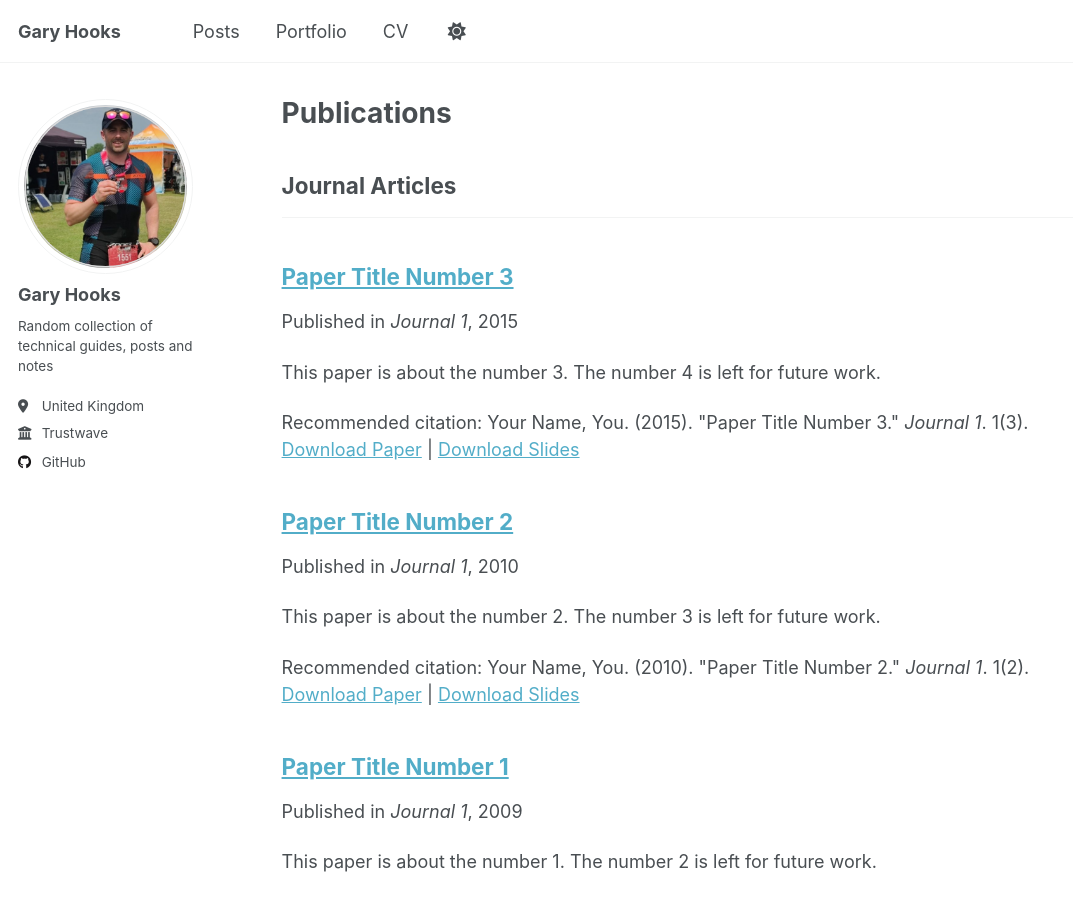
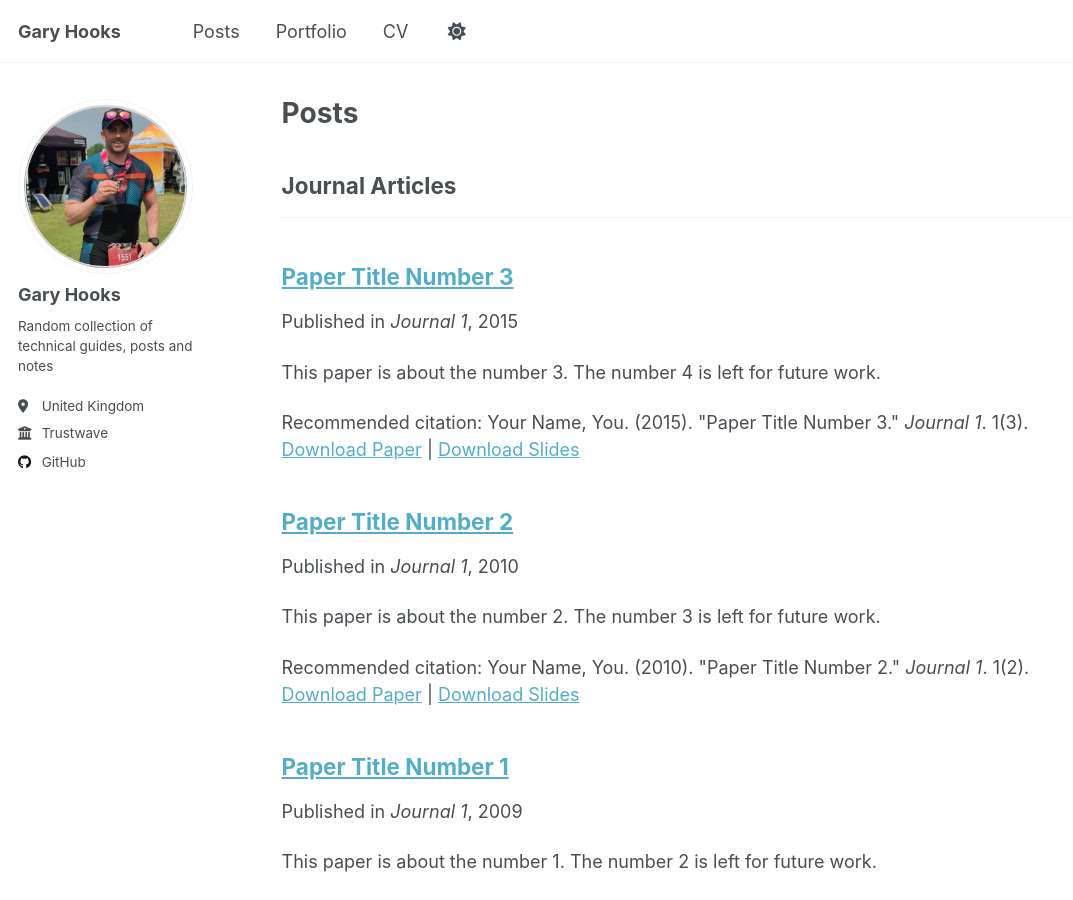
Before and after one commit to garyhooks/garyhooks.github.io, a Jekyll site: the page built from _pages/publications.html, in a window 1280 px wide and 900 px high. Shown: the whole window, without its empty margins (0-1073 px from the left). Built offline with Jekyll 4.4.1, drawn with Linux system fonts in a browser that asks for light colours; a script that is not in the unit is left out.

Commit message:
Update publications.html

```diff
--- a/_pages/publications.html
+++ b/_pages/publications.html
@@ -1,8 +1,11 @@
 ---
 layout: archive
-title: "Publications"
-permalink: /publications/
+title: "Posts"
+permalink: /
 author_profile: true
+redirect_from:
+  - /about/
+  - /about.html
 ---
 
 {% if site.author.googlescholar %}
```
